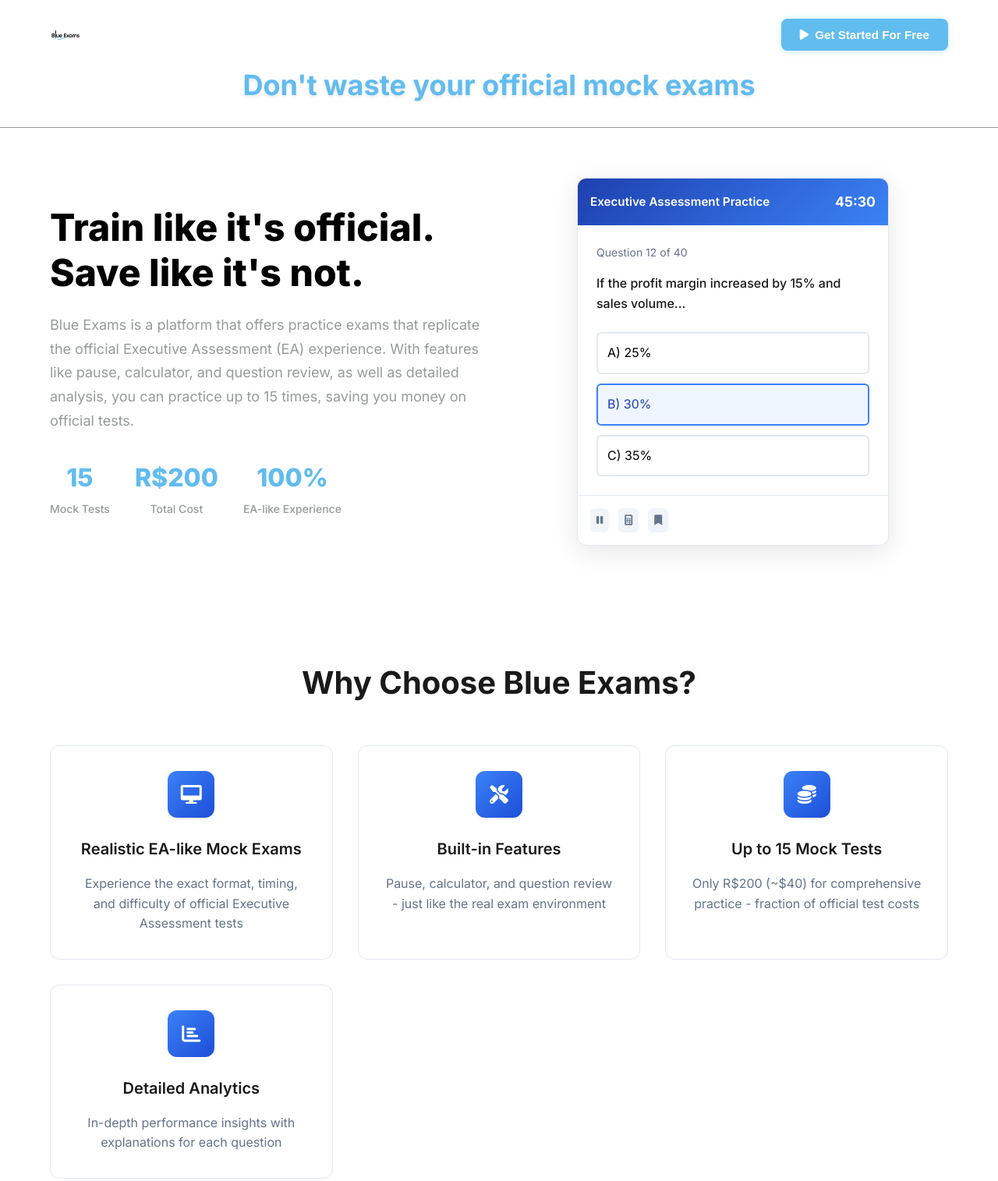
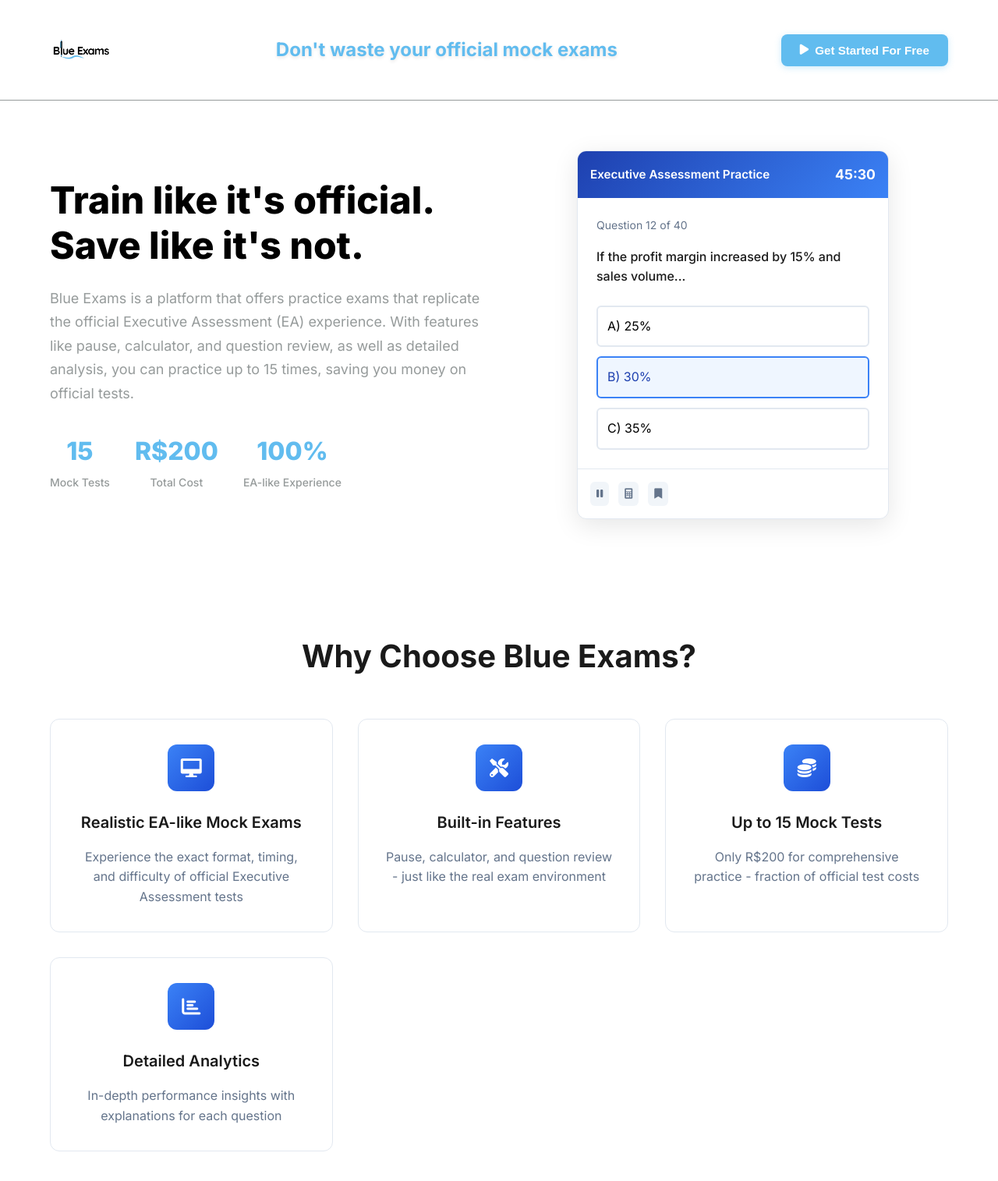
Before and after one commit to lilimatsuzawa/blue-exams-website, a plain HTML site: page index.html in a window 1280 px wide. Shown: the top 1515 px of the page at 78% size. Drawn offline with Linux system fonts and the light colour scheme.

Commit message:
changing the logo size, slogan alignment and changing the text about the price

```diff
--- a/index.html
+++ b/index.html
@@ -17,15 +17,15 @@
                 <div class="logo-section">
                     <img src="Imagens/Logo Blue Exams .png" alt="Blue Exams Logo" class="header-logo">
                 </div>
+                <div class="slogan-section">
+                    <p class="slogan">Don't waste your official mock exams</p>
+                </div>
                 <div class="header-actions">
                     <button class="btn-primary" onclick="handleStartPractice()">
                         <i class="fas fa-play"></i>
                         Get Started For Free
                     </button>
                 </div>
-            </div>
-            <div class="slogan-section">
-                <p class="slogan">Don't waste your official mock exams</p>
             </div>
         </div>
     </header>
@@ -110,7 +110,7 @@
                         <i class="fas fa-coins"></i>
                     </div>
                     <h3 class="feature-title">Up to 15 Mock Tests</h3>
-                    <p class="feature-description">Only R$200 (~$40) for comprehensive practice - fraction of official test costs</p>
+                    <p class="feature-description">Only R$200 for comprehensive practice - fraction of official test costs</p>
                 </div>
 
                 <div class="feature-card">
@@ -153,7 +153,7 @@
                     </button>
                     <div class="cta-price">
                         <span class="price-label">One-time payment</span>
-                        <span class="price-amount">R$200 (~$40)</span>
+                        <span class="price-amount">R$200</span>
                     </div>
                 </div>
             </div>
--- a/styles.css
+++ b/styles.css
@@ -34,7 +34,7 @@
     display: flex;
     justify-content: space-between;
     align-items: center;
-    margin-bottom: 1rem;
+    margin-bottom: 0;
 }
 
 .logo-section {
@@ -44,7 +44,7 @@
 }
 
 .header-logo {
-    height: 40px;
+    height: 80px;
     width: auto;
 }
 
@@ -75,15 +75,18 @@
 }
 
 .slogan-section {
+    flex: 1;
     text-align: center;
+    margin: 0 2rem;
 }
 
 .slogan {
-    font-size: 2.25rem;
+    font-size: 1.5rem;
     font-weight: 700;
     color: #61bcef;
     text-shadow: 0 2px 4px rgba(0, 0, 0, 0.1);
     animation: fadeInUp 1s ease-out;
+    margin: 0;
 }
 
 /* Introduction Section */
```
